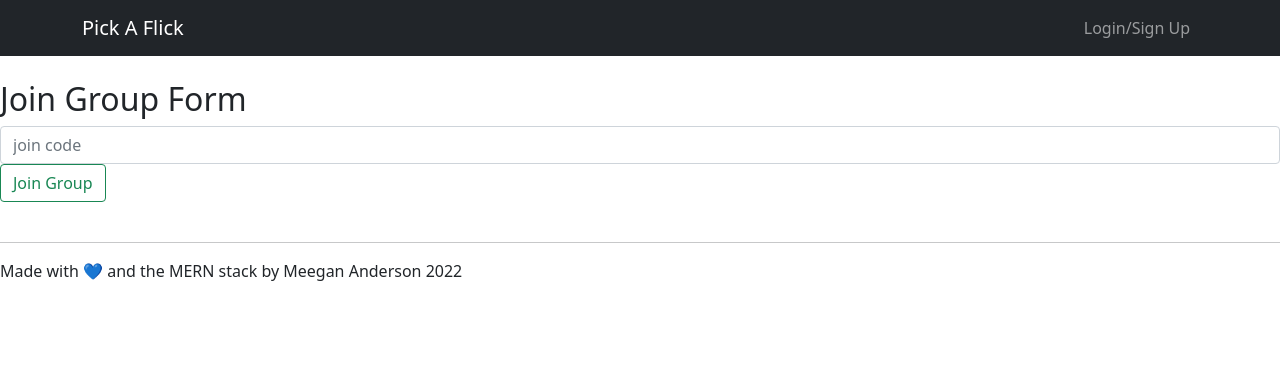
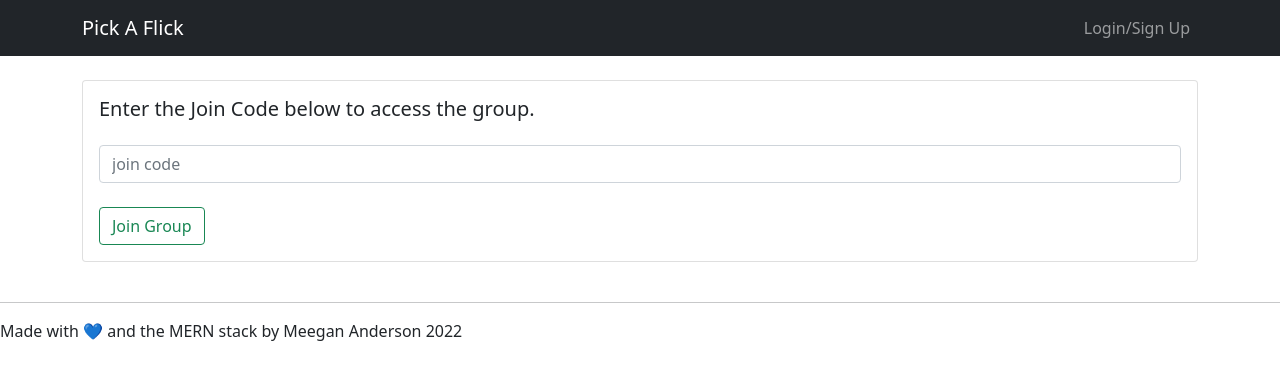
Before and after one commit to NotANewt/pick_a_flick, a React (Create React App) app in the folder client/: page /GroupPage/1 in a window 1280 px wide. Shown: the top 380 px of the page. Built offline with nearby package versions, Linux system fonts and the light colour scheme; no server answers.

Commit message:
bootstrapped the join group component

```diff
--- a/client/src/pages/GroupPage.js
+++ b/client/src/pages/GroupPage.js
@@ -196,15 +196,21 @@ function GroupPage() {
   } else {
     return (
       <>
-        <h2>Join Group Form</h2>
+        <Container>
+          <Card>
+            <Card.Body>
+              <Card.Title>Enter the Join Code below to access the group.</Card.Title>
               <Form onSubmit={handleJoinGroupForm}>
                 <Form.Group>
-            <Form.Control type="text" placeholder="join code" id="joincode"></Form.Control>
+                  <Form.Control className="my-4" type="text" placeholder="join code" id="joincode"></Form.Control>
                   <Button variant="outline-success" type="submit">
                     Join Group
                   </Button>
                 </Form.Group>
               </Form>
+            </Card.Body>
+          </Card>
+        </Container>
       </>
     );
   }
```
Lines whose indentation alone changed are shown as unchanged.
